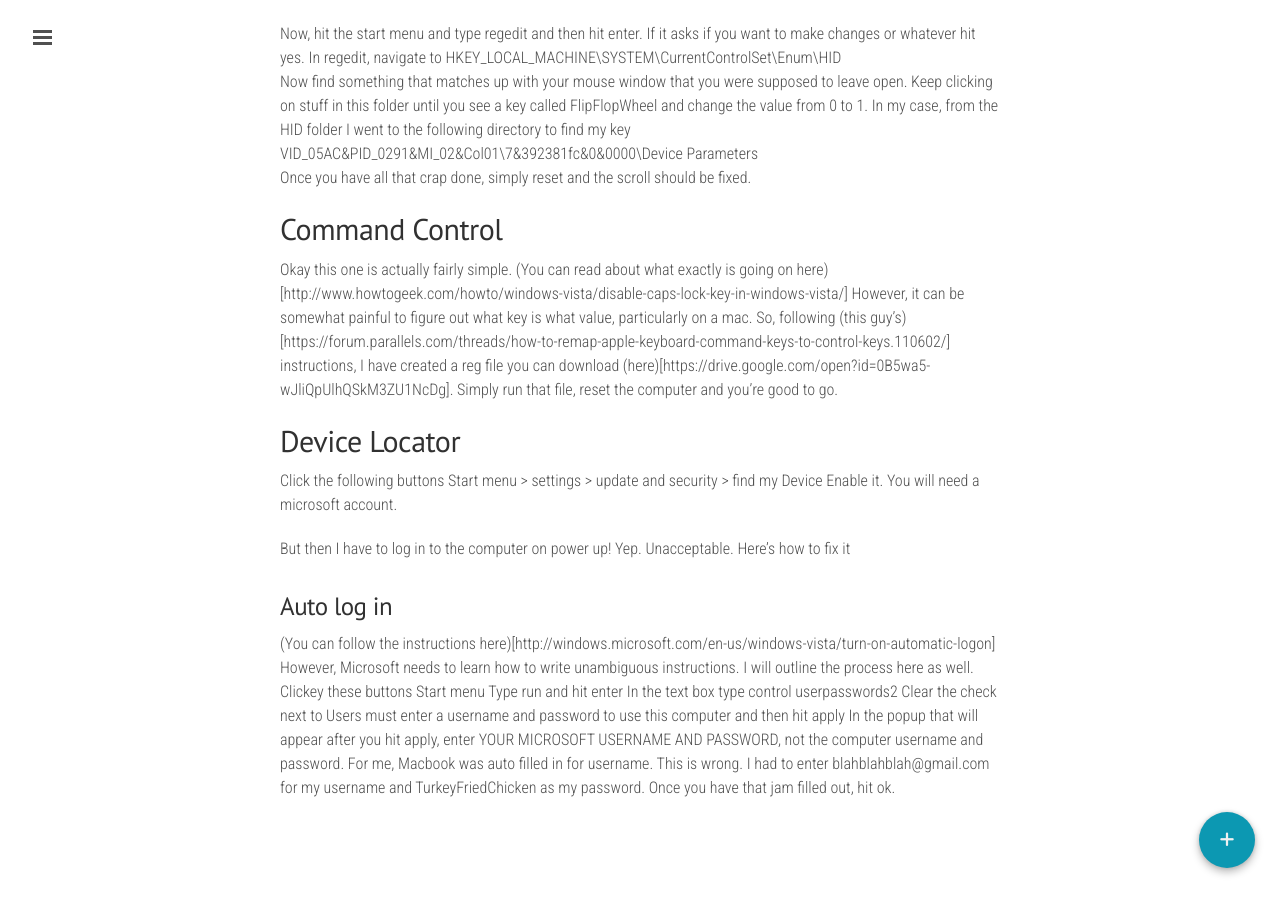
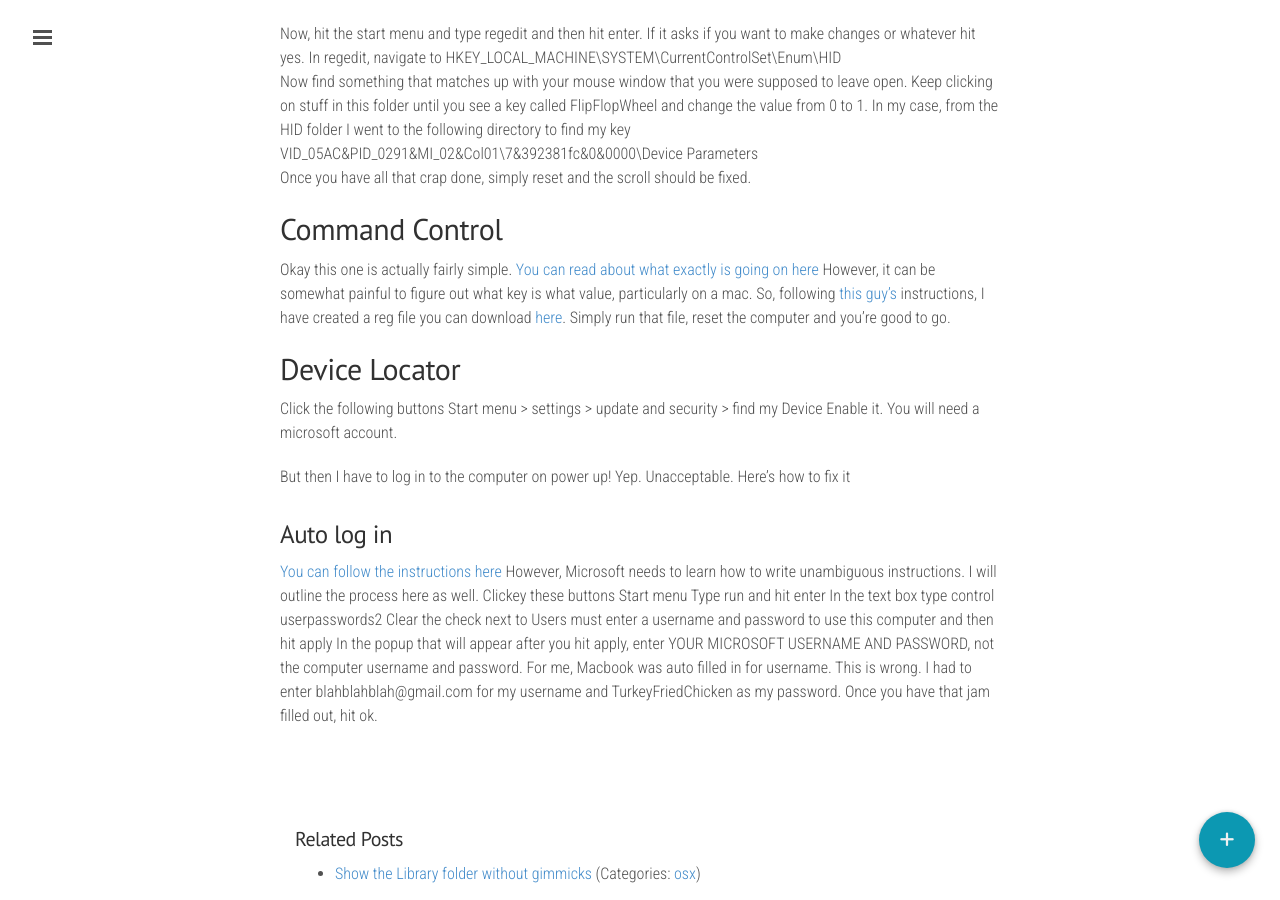
Before and after one commit to electr0sheep/electr0sheep.github.io, a Jekyll site: the page built from _posts/2016-05-21-bootcamp.md, in a window 1280 px wide and 900 px high, scrolled down 762 px. Built offline with Jekyll 4.4.1, drawn with Linux system fonts in a browser that asks for light colours; nearby versions of some CDN libraries; comment, search, counter and statistics services are not loaded; some of the changed text lies outside the part shown.

Commit message:
Fix for bootcamp post

```diff
--- a/_posts/2016-05-21-bootcamp.md
+++ b/_posts/2016-05-21-bootcamp.md
@@ -4,7 +4,7 @@
 category: osx
 ---
 
-I recently installed Windows 10 on my MacBook Air, and I ~wanted~ needed to get a few things up to speed.
+I recently installed Windows 10 on my MacBook Air, and I ~~wanted~~ needed to get a few things up to speed.
 I decided to write a post in case anyone else wanted to get Windows to act more like OSX, or rather, in case I reformat and need to go through the process again.
 
 Listed here are the grievances:
@@ -36,9 +36,9 @@
 
 ## Command Control ##
 Okay this one is actually fairly simple.
-(You can read about what exactly is going on here)[http://www.howtogeek.com/howto/windows-vista/disable-caps-lock-key-in-windows-vista/]
+[You can read about what exactly is going on here](http://www.howtogeek.com/howto/windows-vista/disable-caps-lock-key-in-windows-vista/)
 However, it can be somewhat painful to figure out what key is what value, particularly on a mac.
-So, following (this guy's)[https://forum.parallels.com/threads/how-to-remap-apple-keyboard-command-keys-to-control-keys.110602/] instructions, I have created a reg file you can download (here)[https://drive.google.com/open?id=0B5wa5-wJliQpUlhQSkM3ZU1NcDg].
+So, following [this guy's](https://forum.parallels.com/threads/how-to-remap-apple-keyboard-command-keys-to-control-keys.110602/) instructions, I have created a reg file you can download [here](https://drive.google.com/open?id=0B5wa5-wJliQpUlhQSkM3ZU1NcDg).
 Simply run that file, reset the computer and you're good to go.
 
 ## Device Locator ##
@@ -50,7 +50,7 @@
 Yep. Unacceptable. Here's how to fix it
 
 ### Auto log in ###
-(You can follow the instructions here)[http://windows.microsoft.com/en-us/windows-vista/turn-on-automatic-logon]
+[You can follow the instructions here](http://windows.microsoft.com/en-us/windows-vista/turn-on-automatic-logon)
 However, Microsoft needs to learn how to write unambiguous instructions. I will outline the process here as well.
 Clickey these buttons
 Start menu
```
